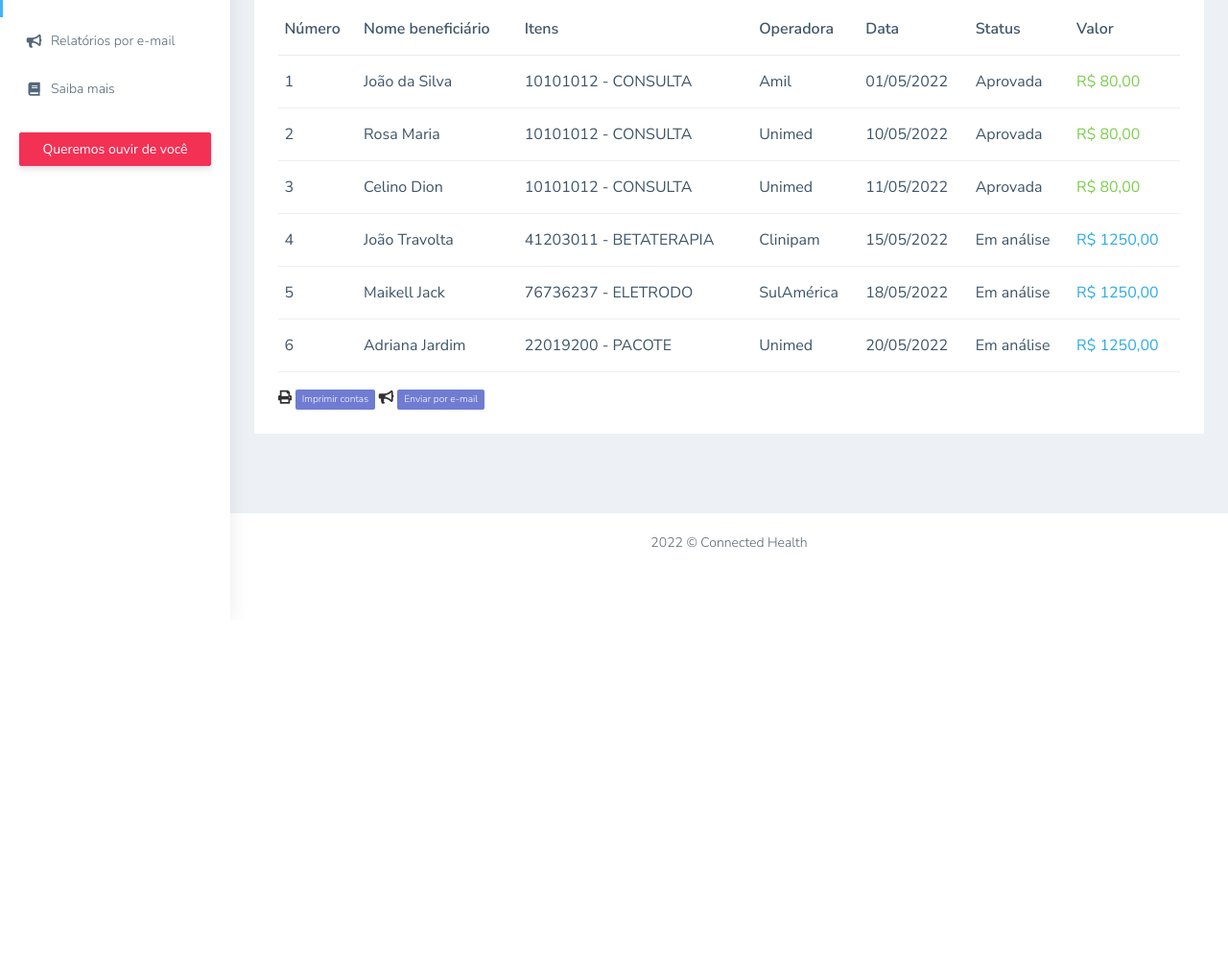
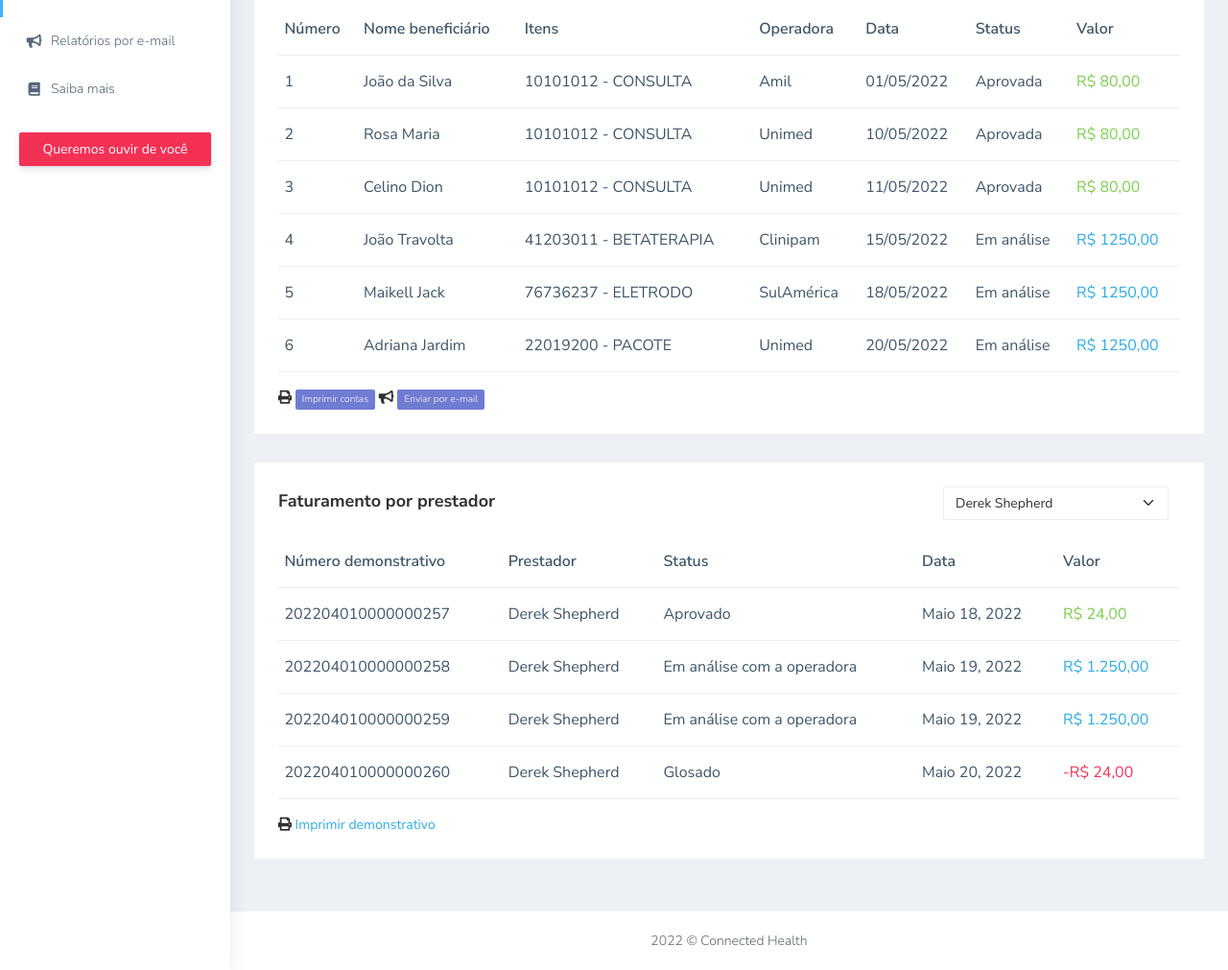
Before and after one commit to admjulio/conn.health, a plain HTML site: page basic-table.html in a window 1280 px wide. Shown: the part 154-1165 px from the top of the page at 96% size. Before the commit the page ends 800 px from the top, so only its background shows below. Drawn offline with nearby package versions, Linux system fonts and the light colour scheme.

Commit message:
Incluso faturamento por prestador

```diff
--- a/basic-table.html
+++ b/basic-table.html
@@ -215,6 +215,69 @@
                         </div>
                     </div>
                 </div>
+
+                <div class="row">
+                    <div class="col-md-12 col-lg-12 col-sm-12">
+                        <div class="white-box">
+                            <div class="d-md-flex mb-3">
+                                <h3 class="box-title mb-0">Faturamento por prestador</h3>
+                                <div class="col-md-3 col-sm-4 col-xs-6 ms-auto">
+                                    <select class="form-select shadow-none row border-top">
+                                        <option>Derek Shepherd</option>
+                                    </select>
+                                </div>
+                            </div>
+                            <div class="table-responsive">
+                                <table class="table no-wrap">
+                                    <thead>
+                                        <tr>
+                                            <th class="border-top-0">Número demonstrativo</th>
+                                            <th class="border-top-0">Prestador</th>
+                                            <th class="border-top-0">Status</th>
+                                            <th class="border-top-0">Data</th>
+                                            <th class="border-top-0">Valor</th>
+
+                                        </tr>
+                                    </thead>
+                                    <tbody>
+                                        <tr>
+                                            <td>202204010000000257</td>
+                                            <td class="txt-oflo">Derek Shepherd</td>
+                                            <td>Aprovado</td>
+                                            <td class="txt-oflo">Maio 18, 2022</td>
+                                            <td><span class="text-success">R$ 24,00</span></td>
+                                        </tr>
+                                        <tr>
+                                            <td>202204010000000258</td>
+                                            <td class="txt-oflo">Derek Shepherd</td>
+                                            <td>Em análise com a operadora</td>
+                                            <td class="txt-oflo">Maio 19, 2022</td>
+                                            <td><span class="text-info">R$ 1.250,00</span></td>
+                                        </tr>
+                                        <tr>
+                                            <td>202204010000000259</td>
+                                            <td class="txt-oflo">Derek Shepherd</td>
+                                            <td>Em análise com a operadora</td>
+                                            <td class="txt-oflo">Maio 19, 2022</td>
+                                            <td><span class="text-info">R$ 1.250,00</span></td>
+                                        </tr>
+                                        <tr>
+                                            <td>202204010000000260</td>
+                                            <td class="txt-oflo">Derek Shepherd</td>
+                                            <td>Glosado</td>
+                                            <td class="txt-oflo">Maio 20, 2022</td>
+                                            <td><span class="text-danger">-R$ 24,00</span></td>
+                                        </tr>
+
+                                    </tbody>
+                                </table>
+                                <i class="fas fa-print" aria-hidden="true" > </i>
+                                <a href="plugins\doc\demonstrativo_pagamento.pdf" target="_blank">Imprimir demonstrativo</a>
+
+                            </div>
+                        </div>
+                    </div>
+                </div>
                 <!-- ============================================================== -->
                 <!-- End PAge Content -->
                 <!-- ============================================================== -->
```
Also changed, not shown: 1 other file.
